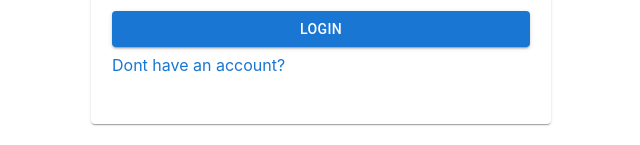
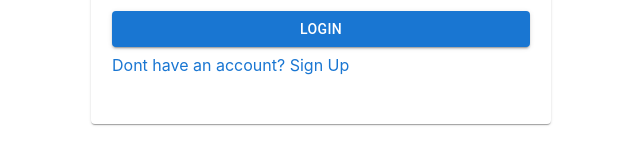
Before and after one commit to cafeway/phenomenalMotors, a React (Create React App) app: page /login in a window 1280 px wide. Shown: the part 372-517 px from the top of the page, without its empty margins (319-959 px from the left). Built offline with nearby package versions, Linux system fonts and the light colour scheme.

Commit message:
added a better mesage

```diff
--- a/src/components/login.js
+++ b/src/components/login.js
@@ -88,7 +88,7 @@ export default function FormPropsTextFields() {
                     <Grid item xs={12} sx={{marginBottom: '5px'}}>
                     <Grid item xs={12}>
 
-                       <Link underline='none' href="/register">Dont have an account?</Link>
+                       <Link underline='none' href="/register">Dont have an account? Sign Up</Link>
                     </Grid>
                </Grid>
                 </Grid>
```
